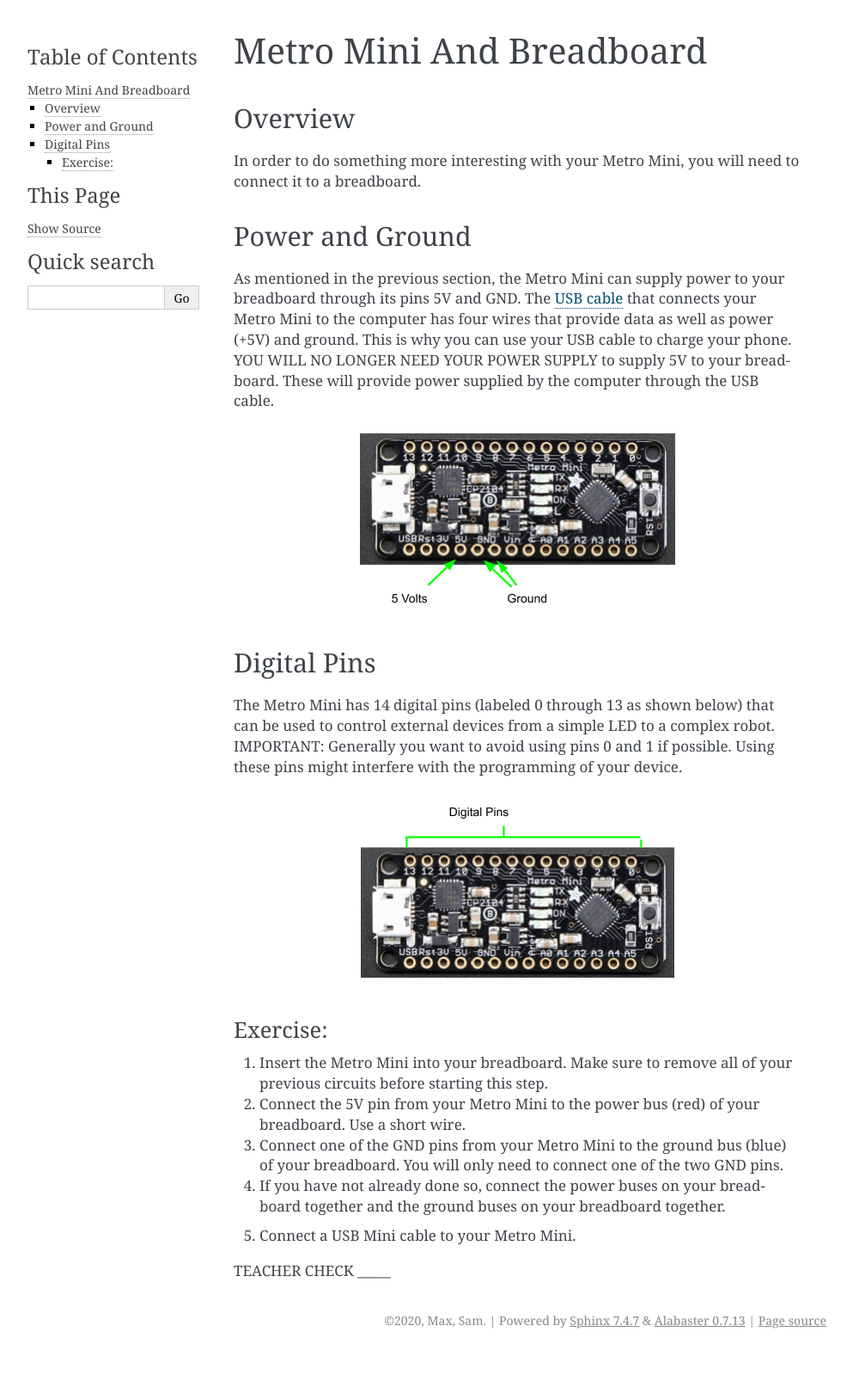
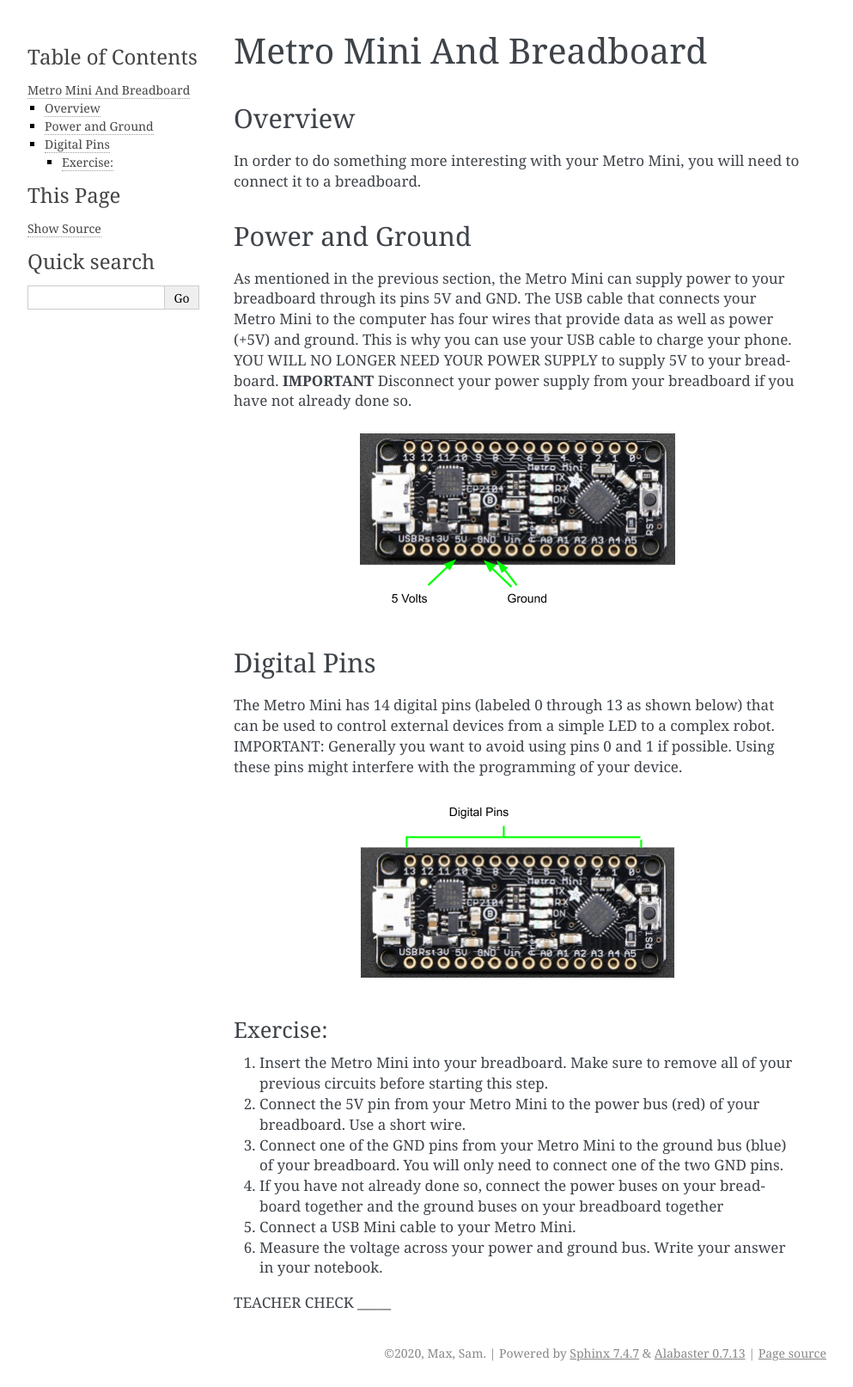
Before and after one commit to maxtkc/mvths-wiki, a Sphinx documentation site: the page built from docs/009-metro-mini-and-breadboard.rst, in a window 1280 px wide. Shown: the whole page at 86% size, without its empty margins (148-1141 px from the left). Built offline with Sphinx 7.4.7, drawn with Linux system fonts in a browser that asks for light colours; pages that are not in the unit, such as notebooks, are missing from menus; before the commit the page ends 1575 px from its top, so only the background shows below that.

Commit message:
Update 009-metro-mini-and-breadboard.rst

```diff
--- a/docs/009-metro-mini-and-breadboard.rst
+++ b/docs/009-metro-mini-and-breadboard.rst
@@ -4,20 +4,13 @@
 Overview
 --------
 
-In order to do something more interesting with your Metro Mini, you will
-need to connect it to a breadboard.
+In order to do something more interesting with your Metro Mini, you will need to connect it to a breadboard.
 
 Power and Ground
 ----------------
 
-As mentioned in the previous section, the Metro Mini can supply power to
-your breadboard through its pins 5V and GND. The `USB cable <https://docs.google.com/document/d/1BmZbXzxnD2j17QToSZ9jeZmnP7burwfksfQq2v4zu-Y/edit#bookmark=id.r1bkd5j08r0y>`__
-that connects your Metro Mini to the computer
-has four wires that provide data as well as power (+5V) and ground.
-This is why you can use your USB cable to charge your phone. YOU WILL
-NO LONGER NEED YOUR POWER SUPPLY to supply 5V to your breadboard.
-These will provide power supplied by the computer through the
-USB cable.
+As mentioned in the previous section, the Metro Mini can supply power to your breadboard through its pins 5V and GND. The USB cable that connects your Metro Mini to the computer
+has four wires that provide data as well as power (+5V) and ground. This is why you can use your USB cable to charge your phone. YOU WILL NO LONGER NEED YOUR POWER SUPPLY to supply 5V to your breadboard. **IMPORTANT** Disconnect your power supply from your breadboard if you have not already done so.
 
 .. figure:: images/image51.png
    :alt:
@@ -25,11 +18,7 @@
 Digital Pins
 ------------
 
-The Metro Mini has 14 digital pins (labeled 0 through 13 as shown below)
-that can be used to control external devices from a simple LED to a
-complex robot. IMPORTANT: Generally you want to avoid using pins 0 and 1
-if possible. Using these pins might interfere with the programming of
-your device.
+The Metro Mini has 14 digital pins (labeled 0 through 13 as shown below) that can be used to control external devices from a simple LED to a complex robot. IMPORTANT: Generally you want to avoid using pins 0 and 1 if possible. Using these pins might interfere with the programming of your device.
 
 .. figure:: images/image123.png
    :alt:
@@ -37,20 +26,11 @@
 Exercise:
 ~~~~~~~~~
 
-1. Insert the Metro Mini into your breadboard. Make sure to remove all
-   of your previous circuits before starting this step.
-2. Connect the 5V pin from your Metro Mini to the power bus (red) of
-   your breadboard. Use a short wire.
-3. Connect one of the GND pins from your Metro Mini to the ground bus
-   (blue) of your breadboard. You will only need to connect one of
-   the two GND pins.
-4. If you have not already done so, connect the power buses on your
-   breadboard together and the ground buses on your breadboard together.
-
-.. raw:: html
-
-   <!-- end list -->
-
-5. Connect a USB Mini cable to your Metro Mini.
+#. Insert the Metro Mini into your breadboard. Make sure to remove all of your previous circuits before starting this step.
+#. Connect the 5V pin from your Metro Mini to the power bus (red) of your breadboard. Use a short wire.
+#. Connect one of the GND pins from your Metro Mini to the ground bus (blue) of your breadboard. You will only need to connect one of the two GND pins.
+#. If you have not already done so, connect the power buses on your breadboard together and the ground buses on your breadboard together
+#. Connect a USB Mini cable to your Metro Mini.
+#. Measure the voltage across your power and ground bus. Write your answer in your notebook.
 
 TEACHER CHECK \_\_\_\_\_
```
